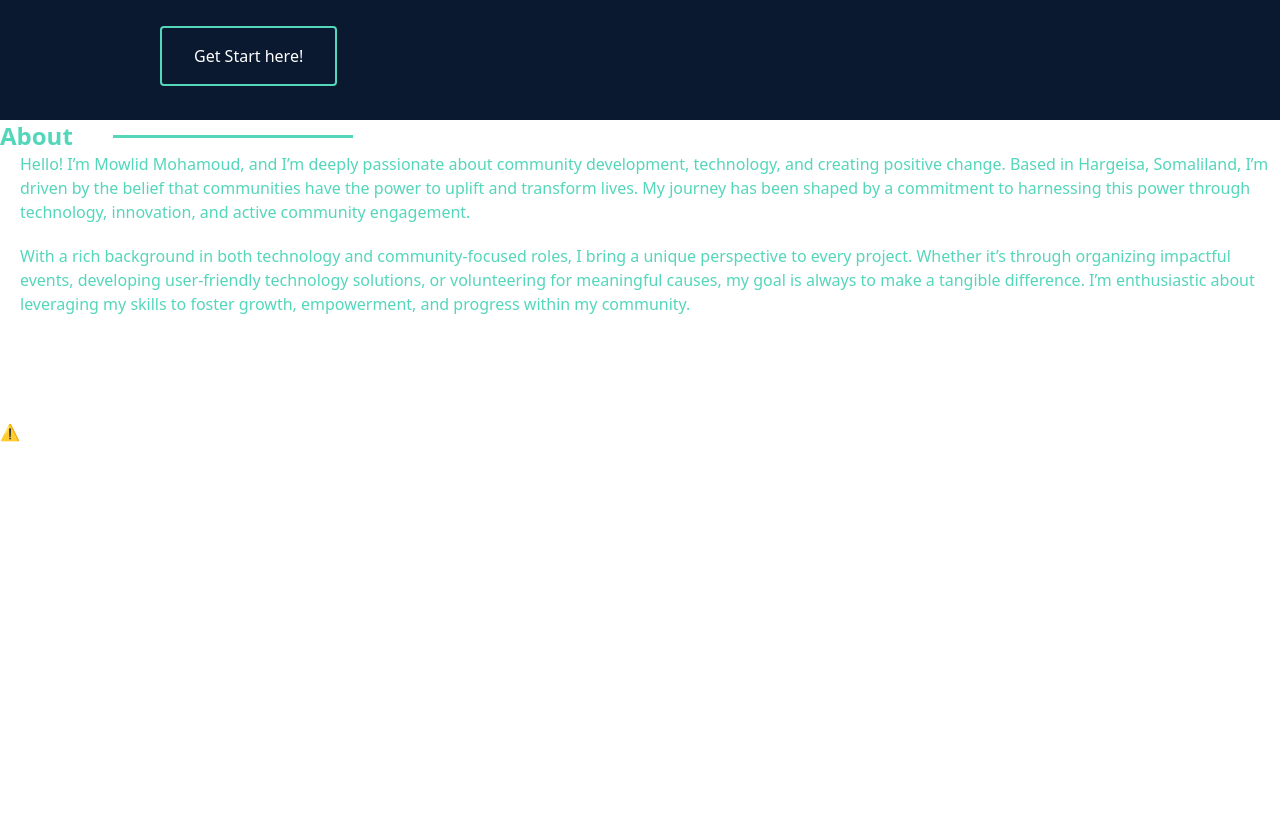
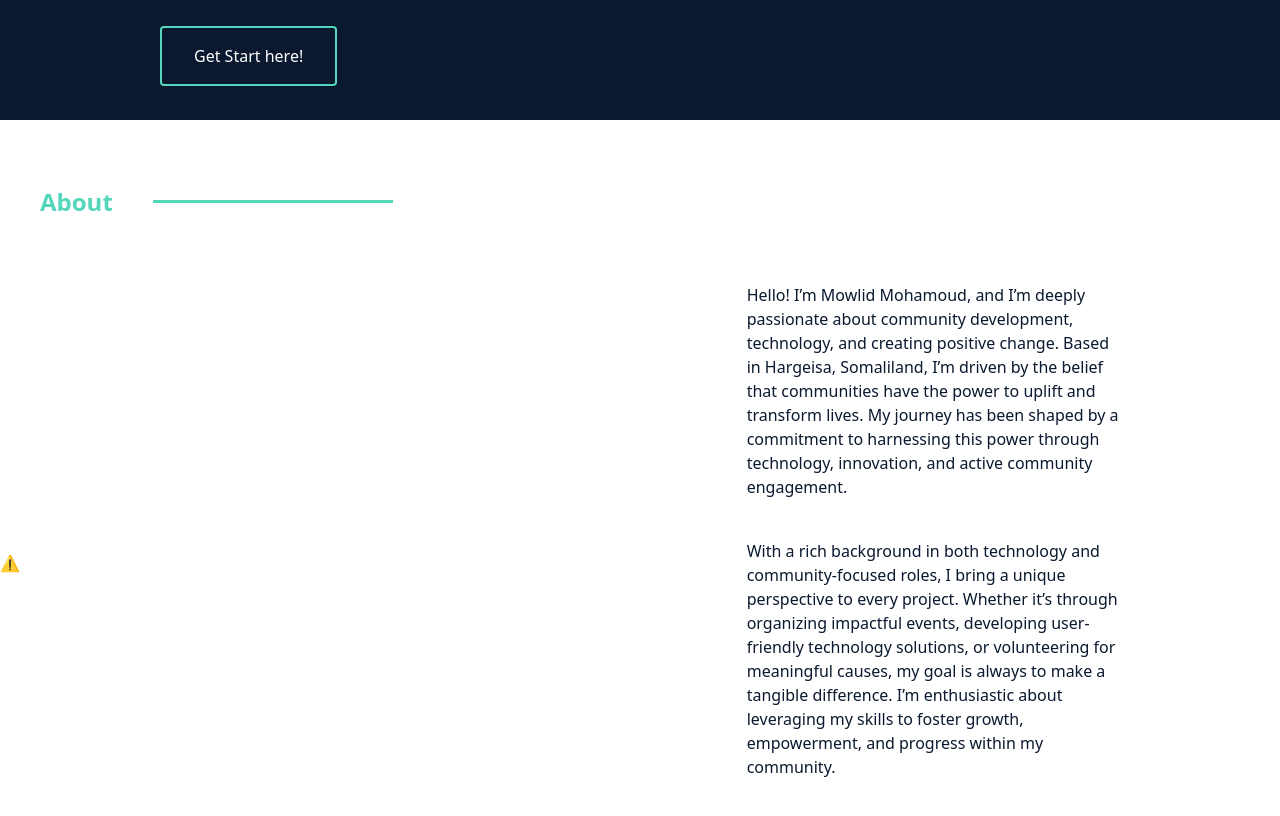
Before and after one commit to mawlid1431/PPL, a React (Create React App) app in the folder cleint/: page / in a window 1280 px wide. Shown: the part 600-1416 px from the top of the page. Before the commit the page ends 1312 px from the top, so only its background shows below. Built offline with nearby package versions, Linux system fonts and the light colour scheme; no server answers.

Commit message:
updated about

```diff
--- a/cleint/src/components/SectionTitle .js
+++ b/cleint/src/components/SectionTitle .js
@@ -2,9 +2,9 @@ import React from "react";
 
 function SectionTitle({ title }) {
   return (
-    <div className="flex gap-10 items-center ">
-      <h1 className="text-2xl text-tertiary font-semibold">{title}</h1>
-      <div className=" w-60 h-[3px] bg-tertiary"></div>
+    <div className="flex gap-10 items-center  ">
+      <h1 className="text-2xl text-tertiary font-semibold ml-10">{title}</h1>
+      <div className=" w-60 h-[3px] bg-tertiary my-20 "></div>
     </div>
   );
 }
--- a/cleint/src/pages/Home/About.js
+++ b/cleint/src/pages/Home/About.js
@@ -2,11 +2,11 @@ import React from "react";
 import SectionTitle from "../../components/SectionTitle ";
 function About() {
   return (
-    <div>
+    <div className="flex flex-col ">
       <SectionTitle title="About" />
 
-      <div className="flex">
-        <div className="h-[70vh]">
+      <div className="flex ">
+        <div className="h-[70vh] w-full items-center">
           <lottie-player
             src="https://lottie.host/216da901-cfc9-48a9-aa09-dcafeb1fd3a5/4eCe3iodGa.json"
             background="#FFFFFF"
@@ -15,8 +15,8 @@ function About() {
             direction="1"
             mode="normal"></lottie-player>
         </div>
-        <div className="  flex flex-col gap-5">
-          <p className="text-tertiary">
+        <div className="  flex flex-col gap-10 w-1/2 mr-40">
+          <p className="text-primary">
             {" "}
             Hello! I’m Mowlid Mohamoud, and I’m deeply passionate about
             community development, technology, and creating positive change.
@@ -25,7 +25,7 @@ function About() {
             has been shaped by a commitment to harnessing this power through
             technology, innovation, and active community engagement.
           </p>
-          <p className="text-tertiary">
+          <p className="text-primary">
             {" "}
             With a rich background in both technology and community-focused
             roles, I bring a unique perspective to every project. Whether it’s
```
